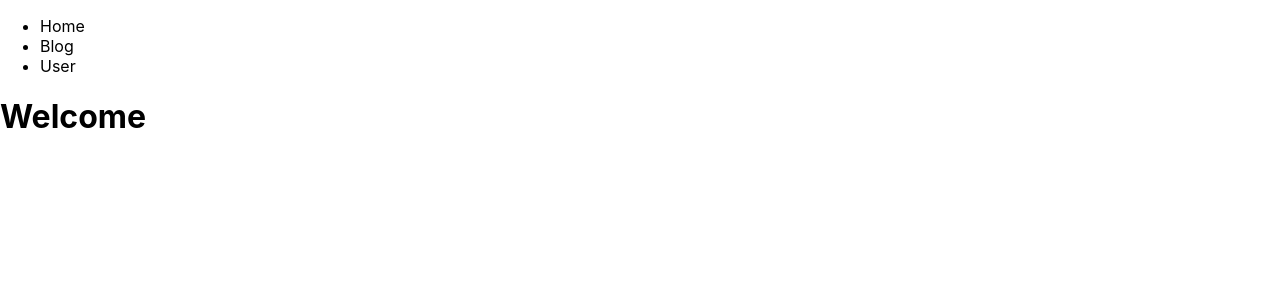
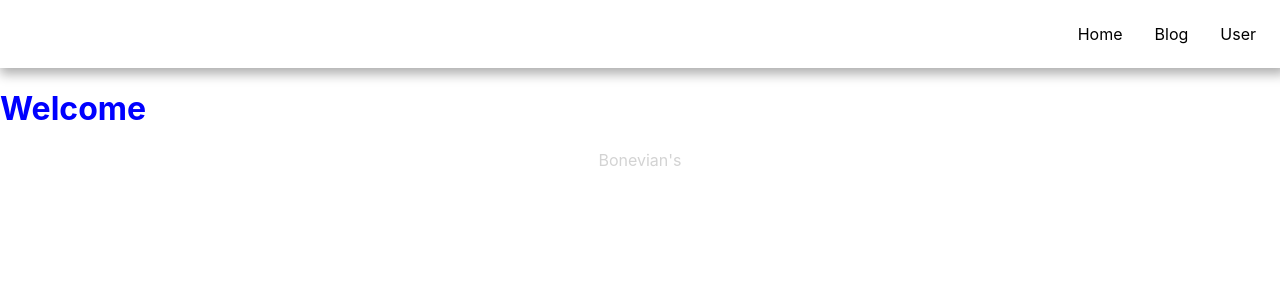
Before and after one commit to KonferensiHantuProject/learn-nextjs, a Next.js app: page / in a window 1280 px wide. Shown: the top 300 px of the page. Built offline with nearby package versions, Linux system fonts and the light colour scheme.

Commit message:
Global and Module CSS

```diff
--- /dev/null
+++ b/components/Footer/Footer.module.css
@@ -0,0 +1,4 @@
+.title{
+    text-align: center;
+    color: lightgray;
+}
--- /dev/null
+++ b/components/Footer/index.tsx
@@ -0,0 +1,9 @@
+import styles from './Footer.module.css'
+
+export default function Footer() {
+  return (
+    <div>
+        <p className={styles.title}>Bonevian's</p>
+    </div>
+  )
+}
--- /dev/null
+++ b/components/header/Header.module.css
@@ -0,0 +1,14 @@
+.container{
+    padding: 8px;
+    box-shadow: 3px 3px 11px 3px rgb(0 0 0 / 32%);
+}
+
+.list{
+    list-style: none;
+    display: flex;
+    justify-content: flex-end;
+}
+
+.item{
+    margin: 0px 16px;
+}
--- a/components/header/index.tsx
+++ b/components/header/index.tsx
@@ -1,13 +1,14 @@
 import Link from 'next/link'
+import styles from './Header.module.css'
 
 export default function Header() {
   return (
-    <header>
-        <ul>
-        <li><Link href="/">Home</Link></li>
-        <li><Link href="/blog">Blog</Link></li>
-        <li><Link href="/users">User</Link></li>
-        {/* <li><a href="/users">User</a></li> */}
+    <header className={styles.container}>
+        <ul className={styles.list}>
+          <li className={styles.item}><Link href="/">Home</Link></li>
+          <li className={styles.item}><Link href="/blog">Blog</Link></li>
+          <li className={styles.item}><Link href="/users">User</Link></li>
+          {/* <li><a href="/users">User</a></li> */}
         </ul>
     </header>
   )
--- a/pages/blog.tsx
+++ b/pages/blog.tsx
@@ -1,7 +1,7 @@
 export default function blog() {
   return (
     <div>
-        <p>Halaman Blog</p>
+        <p className="title">Halaman Blog</p>
     </div>
   )
 }
--- a/pages/index.tsx
+++ b/pages/index.tsx
@@ -1,10 +1,13 @@
 import Header from '../components/header'
+import styles from '../styles/Home.module.css'
+import Footer from '../components/footer'
 
 export default function Home() {
   return (
     <>
       <Header />
-      <h1>Welcome</h1>
+      <h1 className={styles['title-homepage']} >Welcome</h1>
+      <Footer />
     </>
   )
 }
--- a/styles/Home.module.css
+++ b/styles/Home.module.css
@@ -1,129 +1,3 @@
-.container {
-  padding: 0 2rem;
+.title-homepage{
+  color: blue;
 }
-
-.main {
-  min-height: 100vh;
-  padding: 4rem 0;
-  flex: 1;
-  display: flex;
-  flex-direction: column;
-  justify-content: center;
-  align-items: center;
-}
-
-.footer {
-  display: flex;
-  flex: 1;
-  padding: 2rem 0;
-  border-top: 1px solid #eaeaea;
-  justify-content: center;
-  align-items: center;
-}
-
-.footer a {
-  display: flex;
-  justify-content: center;
-  align-items: center;
-  flex-grow: 1;
-}
-
-.title a {
-  color: #0070f3;
-  text-decoration: none;
-}
-
-.title a:hover,
-.title a:focus,
-.title a:active {
-  text-decoration: underline;
-}
-
-.title {
-  margin: 0;
-  line-height: 1.15;
-  font-size: 4rem;
-}
-
-.title,
-.description {
-  text-align: center;
-}
-
-.description {
-  margin: 4rem 0;
-  line-height: 1.5;
-  font-size: 1.5rem;
-}
-
-.code {
-  background: #fafafa;
-  border-radius: 5px;
-  padding: 0.75rem;
-  font-size: 1.1rem;
-  font-family: Menlo, Monaco, Lucida Console, Liberation Mono, DejaVu Sans Mono,
-    Bitstream Vera Sans Mono, Courier New, monospace;
-}
-
-.grid {
-  display: flex;
-  align-items: center;
-  justify-content: center;
-  flex-wrap: wrap;
-  max-width: 800px;
-}
-
-.card {
-  margin: 1rem;
-  padding: 1.5rem;
-  text-align: left;
-  color: inherit;
-  text-decoration: none;
-  border: 1px solid #eaeaea;
-  border-radius: 10px;
-  transition: color 0.15s ease, border-color 0.15s ease;
-  max-width: 300px;
-}
-
-.card:hover,
-.card:focus,
-.card:active {
-  color: #0070f3;
-  border-color: #0070f3;
-}
-
-.card h2 {
-  margin: 0 0 1rem 0;
-  font-size: 1.5rem;
-}
-
-.card p {
-  margin: 0;
-  font-size: 1.25rem;
-  line-height: 1.5;
-}
-
-.logo {
-  height: 1em;
-  margin-left: 0.5rem;
-}
-
-@media (max-width: 600px) {
-  .grid {
-    width: 100%;
-    flex-direction: column;
-  }
-}
-
-@media (prefers-color-scheme: dark) {
-  .card,
-  .footer {
-    border-color: #222;
-  }
-  .code {
-    background: #111;
-  }
-  .logo img {
-    filter: invert(1);
-  }
-}
--- a/styles/globals.css
+++ b/styles/globals.css
@@ -4,6 +4,8 @@
   margin: 0;
   font-family: -apple-system, BlinkMacSystemFont, Segoe UI, Roboto, Oxygen,
     Ubuntu, Cantarell, Fira Sans, Droid Sans, Helvetica Neue, sans-serif;
+  max-width: 1400px;
+  margin: auto;
 }
 
 a {
@@ -15,6 +17,10 @@
   box-sizing: border-box;
 }
 
+.title{
+  color: red;
+}
+
 @media (prefers-color-scheme: dark) {
   html {
     color-scheme: dark;
```
